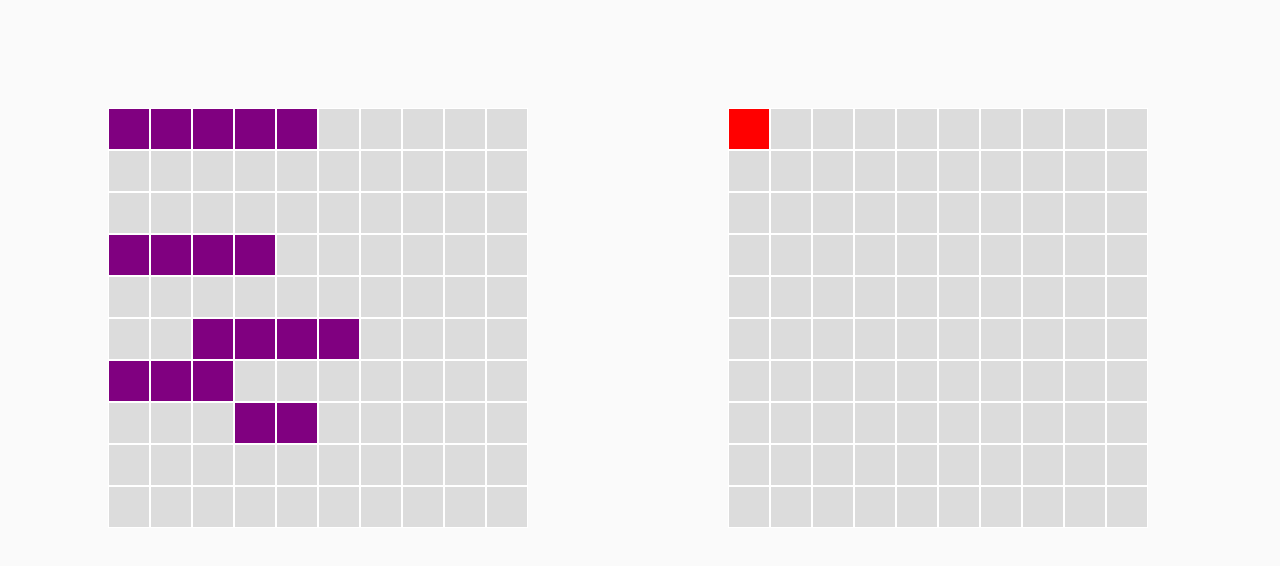
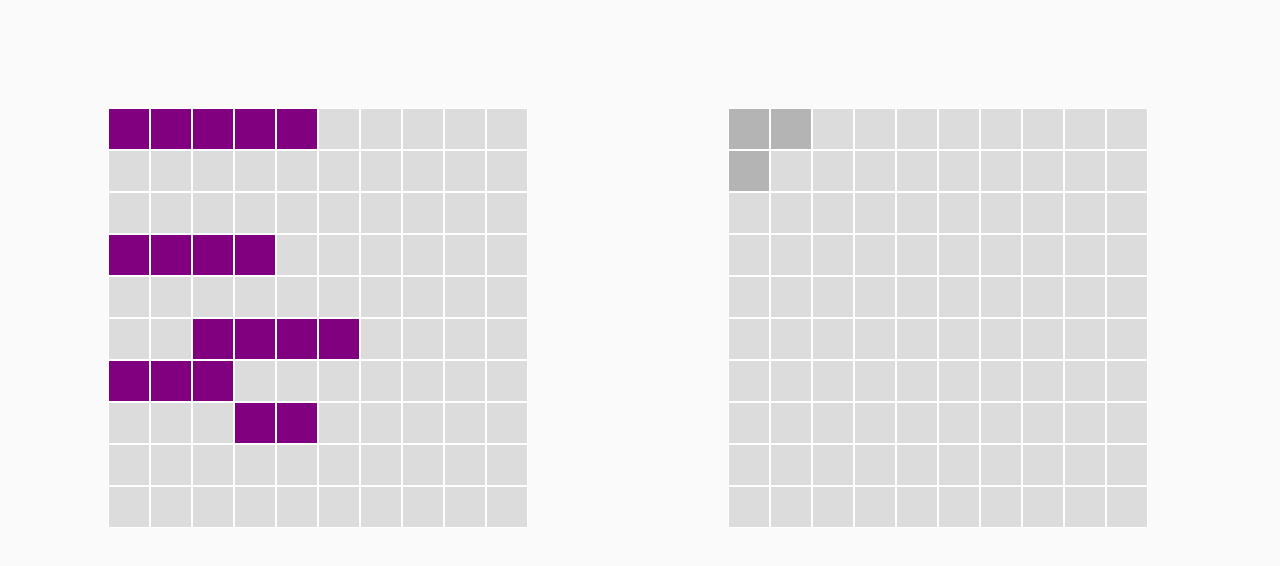
Before and after one commit to ls1955/battleship, a website with bundled scripts: page index.html in a window 1280 px wide. Both pictures are taken after a click on the element 749 px from the left and 129 px from the top of the page. Built offline with nearby package versions, Linux system fonts and the light colour scheme.

Commit message:
Include missing style for pressed column

```diff
--- a/style.css
+++ b/style.css
@@ -25,7 +25,7 @@ body {
     background-color: red;
 }
 
-.column.missed {
+.column.missed, .column.pressed {
     background: rgb(180, 180, 180);
 }
 
```
